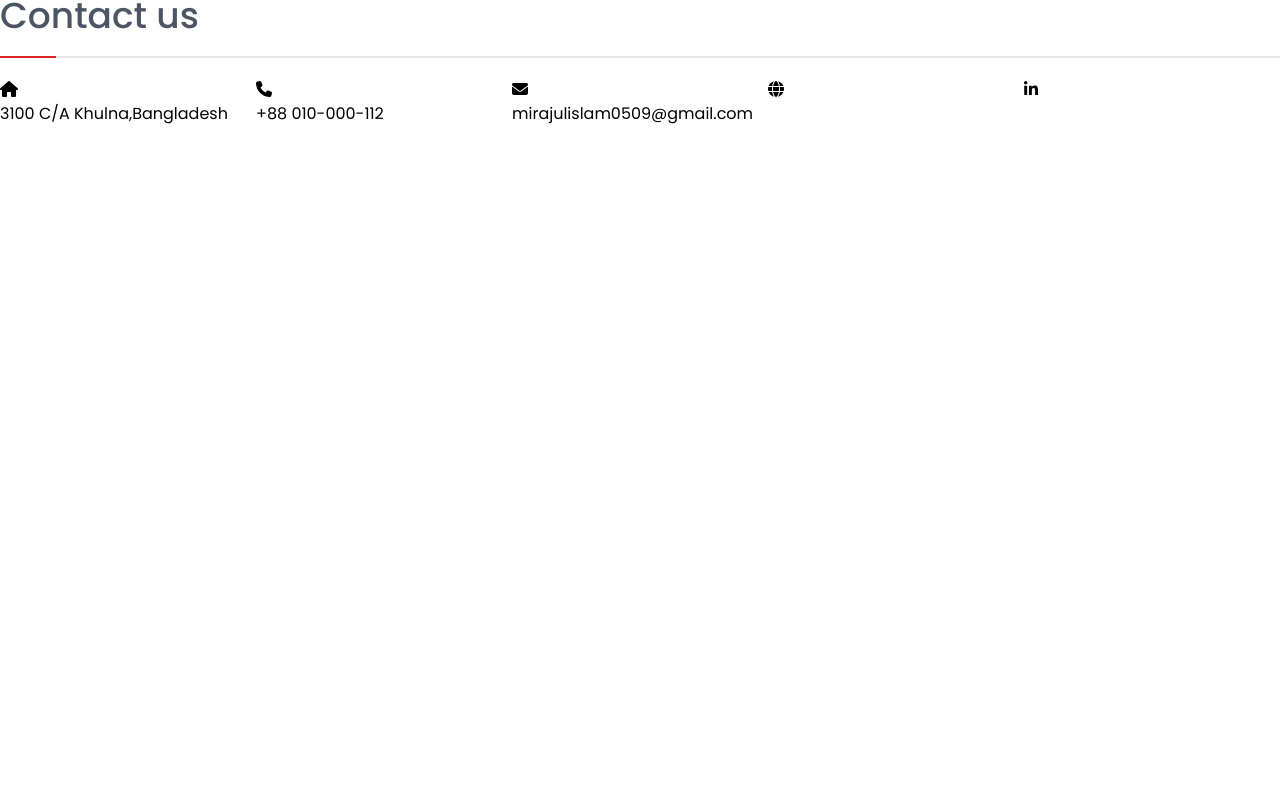
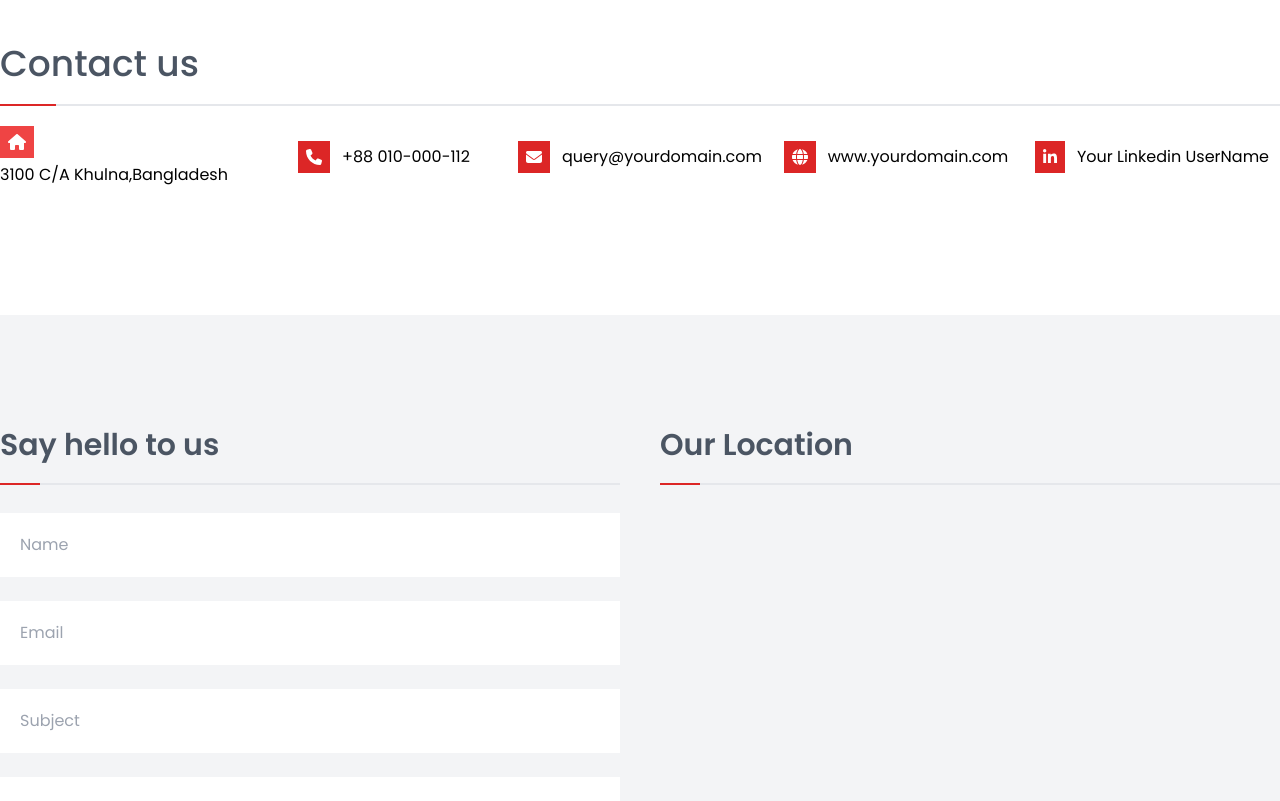
Before and after one commit to miraz66/dream_touch_blood, a React (Vite) app: page /contact in a window 1280 px wide. Shown: the part 492-1293 px from the top of the page. Before the commit the page ends 800 px from the top, so only its background shows below. Built offline with nearby package versions, Linux system fonts and the light colour scheme.

Commit message:
contactSet

```diff
--- /dev/null
+++ b/src/components/CommunicateForm.jsx
@@ -0,0 +1,58 @@
+const CommunicateForm = () => {
+  return (
+    <>
+      <h2 className="text-3xl text-gray-600 font-semibold mb-4">
+        Say hello to us
+      </h2>
+      <div className="h-0.5 bg-gray-200 my-5">
+        <p className="h-0.5 w-10 bg-red-600"></p>
+      </div>
+      <form>
+        <div className="mb-4">
+          <input
+            type="text"
+            name="name"
+            className="mt-2 p-5 w-full outline-none focus:border-b focus:border-red-600 ease-in-out duration-500"
+            placeholder="Name"
+            required
+          />
+        </div>
+        <div className="mb-4">
+          <input
+            type="email"
+            name="email"
+            className="mt-2 p-5 w-full outline-none focus:border-b focus:border-red-600 ease-in-out duration-500"
+            placeholder="Email"
+            required
+          />
+        </div>
+        <div className="mb-4">
+          <input
+            type="text"
+            name="subject"
+            className="mt-2 p-5 w-full outline-none focus:border-b focus:border-red-600 ease-in-out duration-500"
+            placeholder="Subject"
+            required
+          />
+        </div>
+        <div className="mb-4">
+          <textarea
+            name="message"
+            className="mt-2 p-5 w-full outline-none focus:border-b focus:border-red-600 ease-in-out duration-500"
+            rows="4"
+            placeholder="Message"
+            required
+          ></textarea>
+        </div>
+        <button
+          type="submit"
+          className="bg-red-500 text-white py-4 px-10 hover:bg-gray-600"
+        >
+          Submit
+        </button>
+      </form>
+    </>
+  );
+};
+
+export default CommunicateForm;
--- /dev/null
+++ b/src/components/CommunicationMap.jsx
@@ -0,0 +1,14 @@
+function CommunicationMap() {
+  return (
+    <div>
+      <h2 className="text-3xl text-gray-600 font-semibold mb-4">
+        Our Location
+      </h2>
+      <div className="h-0.5 bg-gray-200 my-5">
+        <p className="h-0.5 w-10 bg-red-600"></p>
+      </div>
+    </div>
+  );
+}
+
+export default CommunicationMap;
--- a/src/pages/Contact.jsx
+++ b/src/pages/Contact.jsx
@@ -1,5 +1,11 @@
 import Header from "../components/Headers";
+import Footer from "../components/Footer";
 import AllPageScreen from "../components/AllPageScreen";
+import CommunicateForm from "../components/CommunicateForm";
+import CommunicationMap from "../components/CommunicationMap";
+
+import Animation from "../utils/Animation";
+
 import { FontAwesomeIcon } from "@fortawesome/react-fontawesome";
 import { faLinkedinIn } from "@fortawesome/free-brands-svg-icons";
 import {
@@ -10,17 +16,17 @@ import {
 } from "@fortawesome/free-solid-svg-icons";
 
 function Contact() {
+  Animation();
   return (
     <>
-      <div className="">
-        {/* header section */}
+      {/* ----header section---- */}
       <Header />
 
       {/* ----About Home---- */}
       <AllPageScreen name="Contact us" />
 
-        {/* Contact Information */}
-        <div className="max-w-7xl mx-auto py-20">
+      {/* ----Contact Information----- */}
+      <div className="max-w-7xl mx-auto py-32">
         <h3 className="text-4xl font-medium text-gray-600">Contact us</h3>
         <div className="h-0.5 bg-gray-200 my-5">
           <p className="h-0.5 w-14 bg-red-600"></p>
@@ -29,29 +35,78 @@ function Contact() {
         <div className="">
           <ul className="grid grid-cols-5">
             <li>
-                <FontAwesomeIcon icon={faHome}></FontAwesomeIcon>
+              <FontAwesomeIcon
+                className="bg-red-500 p-2 text-white"
+                icon={faHome}
+              ></FontAwesomeIcon>
               <h5>3100 C/A Khulna,Bangladesh</h5>
             </li>
-              <li>
-                <FontAwesomeIcon icon={faPhone}></FontAwesomeIcon>
-                <h5>+88 010-000-112</h5>
+            <li className="flex justify-center items-center gap-3">
+              <FontAwesomeIcon
+                className="bg-red-600 p-2 text-white"
+                icon={faPhone}
+              ></FontAwesomeIcon>
+              <a
+                className="hover:text-red-600 ease-in-out duration-300"
+                href=""
+              >
+                +88 010-000-112
+              </a>
             </li>
-              <li>
-                <FontAwesomeIcon icon={faEnvelope}></FontAwesomeIcon>
-                <a href="">mirajulislam0509@gmail.com</a>
+            <li className="flex justify-center items-center gap-3">
+              <FontAwesomeIcon
+                className="bg-red-600 p-2 text-white"
+                icon={faEnvelope}
+              ></FontAwesomeIcon>
+              <a
+                className="hover:text-red-600 ease-in-out duration-300"
+                href="mailto:"
+              >
+                query@yourdomain.com
+              </a>
             </li>
-              <li>
-                <FontAwesomeIcon icon={faGlobe}></FontAwesomeIcon>
-                <h5></h5>
+            <li className="flex justify-center items-center gap-3">
+              <FontAwesomeIcon
+                className="bg-red-600 p-2 text-white"
+                icon={faGlobe}
+              ></FontAwesomeIcon>
+              <a
+                className="hover:text-red-600 ease-in-out duration-300"
+                href=""
+              >
+                www.yourdomain.com
+              </a>
             </li>
-              <li>
-                <FontAwesomeIcon icon={faLinkedinIn}></FontAwesomeIcon>
-                <h5></h5>
+            <li className="flex justify-center items-center gap-3">
+              <FontAwesomeIcon
+                className="bg-red-600 p-2 text-white"
+                icon={faLinkedinIn}
+              ></FontAwesomeIcon>
+              <a
+                className="hover:text-red-600 ease-in-out duration-300"
+                href=""
+              >
+                Your Linkedin UserName
+              </a>
             </li>
           </ul>
         </div>
       </div>
+
+      {/* ----Communicate Section---- */}
+      <div className="bg-gray-100 py-28">
+        <div className="max-w-7xl mx-auto grid grid-cols-2 gap-10">
+          <div className="">
+            <CommunicateForm />
           </div>
+          <div className="">
+            <CommunicationMap />
+          </div>
+        </div>
+      </div>
+
+      {/* ----Footer Section---- */}
+      <Footer />
     </>
   );
 }
```
Lines whose indentation alone changed are shown as unchanged.
